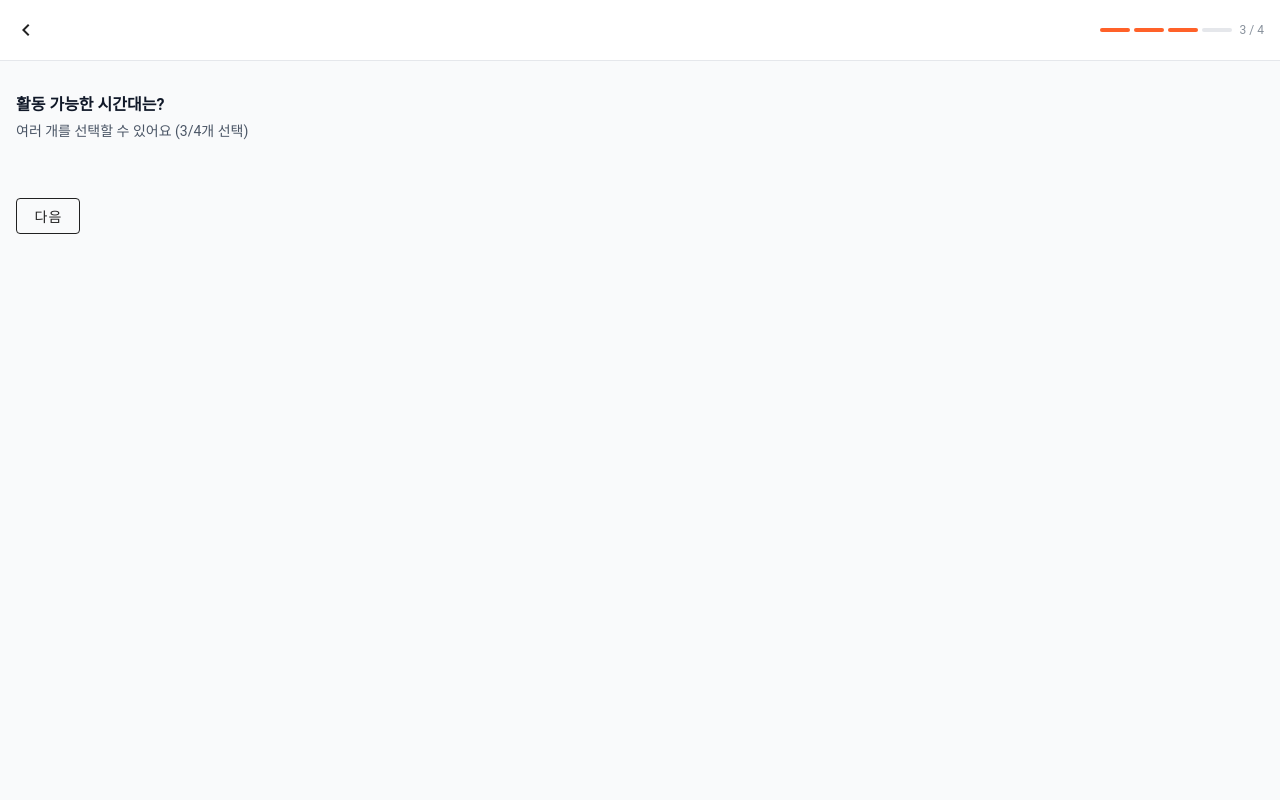
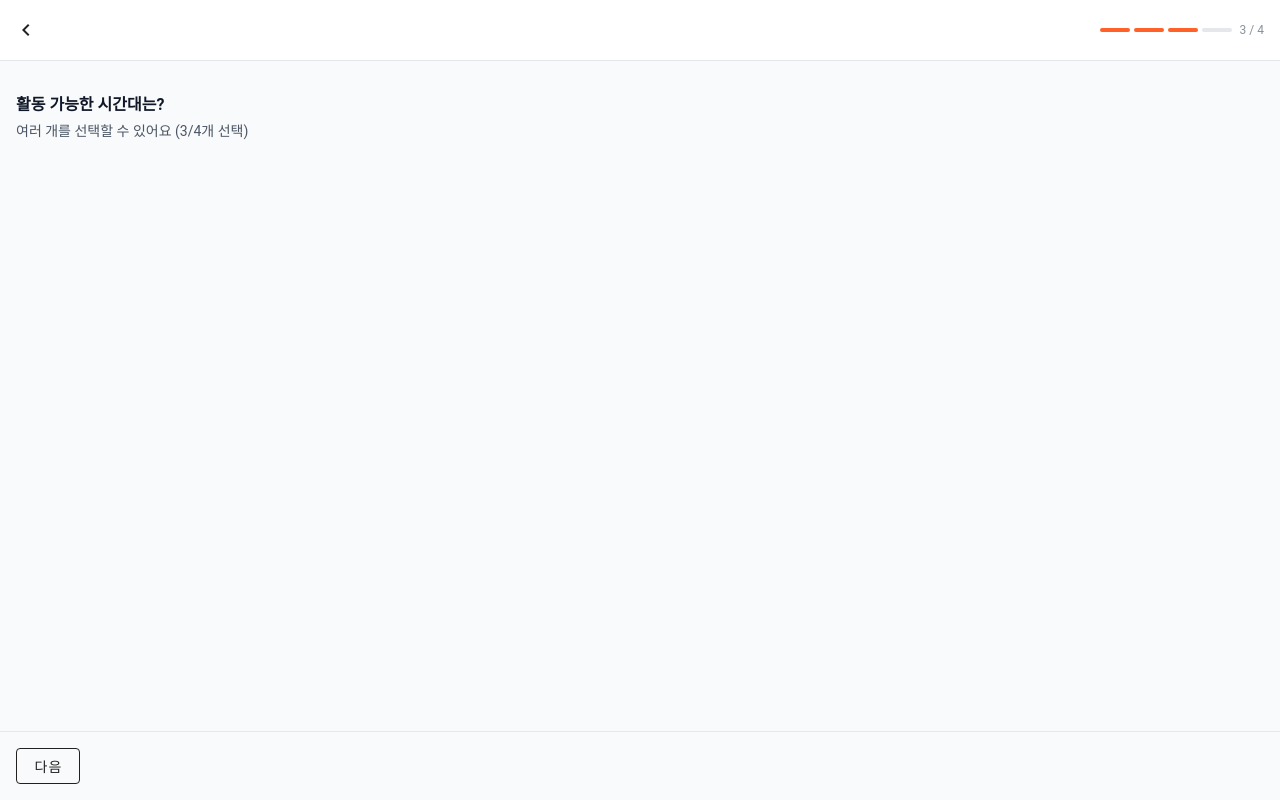
Before and after one commit to ottersem/fooding, a Vue app in the folder frontend/: page /#/register/time in a window 1280 px wide. Built offline with nearby package versions, Linux system fonts and the light colour scheme; a web font is replaced by a local one.

Commit message:
feat: footer 설정, 버튼 활/비활

```diff
--- /dev/null
+++ b/frontend/src/components/ProgressFooter.vue
@@ -0,0 +1,81 @@
+<template>
+  <v-row no-gutters class="justify-space-between | align-center | footer-container">
+    <v-btn
+      v-if="props.active"
+      variant="outlined"
+      class="active-btn"
+      @click="handleClickBtn('goToNext')"
+    >다음</v-btn>
+    <v-btn
+      v-else
+      variant="outlined"
+      class="readonly-btn"
+      readonly
+    >다음</v-btn>
+  </v-row>
+</template>
+
+<script setup>
+// ----- 선언부 ----- //
+import { onMounted, onUnmounted, ref, computed } from "vue";
+import { useRouter } from 'vue-router'; // goBack 함수를 위해 추가
+
+const emit = defineEmits(['go-next']);
+const router = useRouter();
+
+// Props 정의 및 기본값 지정
+const props = defineProps({
+    // 기본값: 4
+    totalSteps: {
+        type: Number,
+        default: 4
+    },
+    // 기본값: 1
+    currentStep: {
+        type: Number,
+        default: 1
+    },
+    active: {
+        type: Boolean,
+        default: false
+    }
+});
+
+const totalStepsComputed = computed(() => props.totalSteps);
+const currentStepComputed = computed(() => props.currentStep);
+
+// ----- 라이프 사이클 ----- //
+onMounted(() => {
+
+});
+
+onUnmounted(() => {
+
+});
+
+// ----- 함수 정의 ----- //
+function handleClickBtn(action) {
+  switch (action) {
+    case 'goToNext':
+      console.log('Go Next button clicked');
+      emit('go-next');
+      break;
+
+    default:
+      console.error('알 수 없는 액션 타입:', action);
+  }
+}
+
+
+</script>
+
+<style scoped>
+.footer-container {
+  padding: 16px;
+  border-top: 1px solid #E5E7EB;
+  position: fixed;
+  bottom: 0;
+  width: 100%;
+  z-index: 99;
+}
+</style>
--- a/frontend/src/pages/Register/RegisterBasic.vue
+++ b/frontend/src/pages/Register/RegisterBasic.vue
@@ -9,14 +9,12 @@
         <RegisterHeader :title="title" :desc="desc"/>
       </v-col>
 
-      <v-col cols="12" class="justify-center | mt-4 | mb-4">
-        <v-btn
-          variant="outlined"
-          class="active-btn"
-          @click="handleClickBtn('goToNext')"
-        >다음</v-btn>
-      </v-col>
     </v-row>
+
+    <ProgressFooter
+      @go-next="handleClickBtn('goToNext')"
+      :active="active"
+    />
 </template>
 
 <script setup>
@@ -26,12 +24,16 @@ import { useRouter, useRoute } from "vue-router";
 import RegisterHeader from "@/components/RegisterHeader.vue";
 import { navigateTo } from '@/common/RouterUtil.js';
 import ProgressHeader from "@/components/ProgressHeader.vue";
+import ProgressFooter from "@/components/ProgressFooter.vue";
+
 const router = useRouter();
 
 const emit = defineEmits(['hide-top-appbar']);
 
 const title = "기본 정보를 입력해주세요";
 const desc = "학과와 학년 정보를 알려주세요";
+
+const active = ref(false);
 
 // ----- 라이프 사이클 ----- //
 onMounted(() => {
--- a/frontend/src/pages/Register/RegisterDesc.vue
+++ b/frontend/src/pages/Register/RegisterDesc.vue
@@ -9,15 +9,12 @@
         <RegisterHeader :title="title" :desc="desc"/>
       </v-col>
 
-      <v-col cols="12" class="justify-center | mt-4 | mb-4">
-        <v-btn
-          variant="outlined"
-          class="active-btn"
-          @click="handleClickBtn('goToNext')"
-        >다음</v-btn>
-      </v-col>
     </v-row>
 
+    <ProgressFooter
+      @go-next="handleClickBtn('goToNext')"
+      :active="active"
+    />
 </template>
 
 <script setup>
@@ -32,6 +29,8 @@ const emit = defineEmits(['hide-top-appbar']);
 
 const title = "한줄 소개";
 const desc = "나를 소개할 수 있는 한마디를 작성해주세요";
+
+const active = ref(false);
 
 // ----- 라이프 사이클 ----- //
 onMounted(() => {
--- a/frontend/src/pages/Register/RegisterKeyword.vue
+++ b/frontend/src/pages/Register/RegisterKeyword.vue
@@ -9,14 +9,12 @@
         <RegisterHeader :title="title" :desc="desc"/>
       </v-col>
 
-      <v-col cols="12" class="justify-center | mt-4 | mb-4">
-        <v-btn
-          variant="outlined"
-          class="active-btn"
-          @click="handleClickBtn('goToNext')"
-        >다음</v-btn>
-      </v-col>
     </v-row>
+
+    <ProgressFooter
+      @go-next="handleClickBtn('goToNext')"
+      :active="active"
+    />
 </template>
 
 <script setup>
@@ -31,6 +29,8 @@ const emit = defineEmits(['hide-top-appbar']);
 
 const title = "관심 있는 주제를 선택해주세요 (최대 2개)";
 const desc = "비슷한 관심사를 가진 사람과 연결될 확률이 높아져요";
+
+const active = ref(false);
 
 // ----- 라이프 사이클 ----- //
 onMounted(() => {
--- a/frontend/src/pages/Register/RegisterTime.vue
+++ b/frontend/src/pages/Register/RegisterTime.vue
@@ -9,14 +9,12 @@
         <RegisterHeader :title="title" :desc="desc"/>
       </v-col>
 
-      <v-col cols="12" class="justify-center | mt-4 | mb-4">
-        <v-btn
-          variant="outlined"
-          class="active-btn"
-          @click="handleClickBtn('goToNext')"
-        >다음</v-btn>
-      </v-col>
     </v-row>
+
+    <ProgressFooter
+      @go-next="handleClickBtn('goToNext')"
+      :active="active"
+    />
 </template>
 
 <script setup>
@@ -31,6 +29,8 @@ const emit = defineEmits(['hide-top-appbar']);
 
 const title = "활동 가능한 시간대는?";
 const desc = "여러 개를 선택할 수 있어요 (3/4개 선택)";
+
+const active = ref(false);
 
 // ----- 라이프 사이클 ----- //
 onMounted(() => {
```
